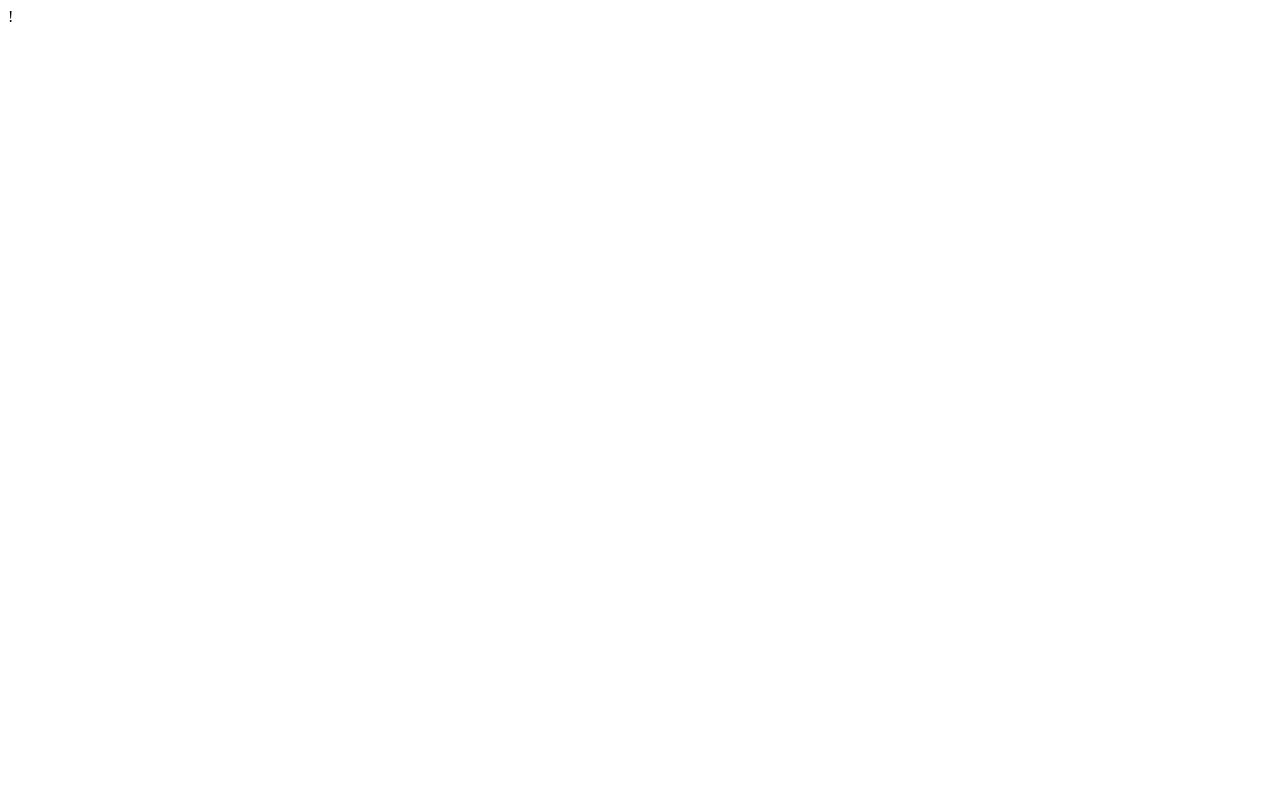
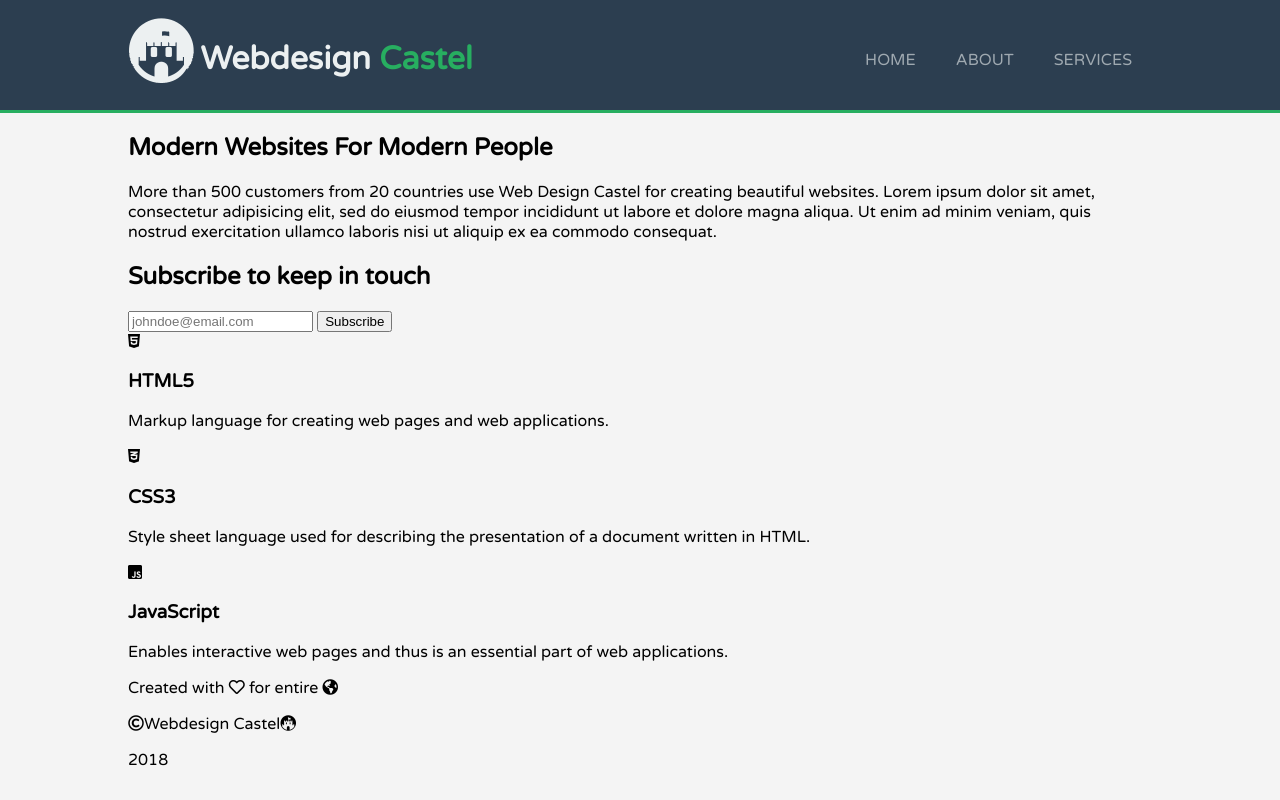
Before and after one commit to maslankam92/Webdesign-Castel, a plain HTML site: page index.html in a window 1280 px wide. Drawn offline with Linux system fonts and the light colour scheme.

Commit message:
Setup files and finish header

```diff
--- /dev/null
+++ b/css/styles.css
@@ -0,0 +1,74 @@
+* {
+  box-sizing: content-box-box;
+}
+
+:root {
+    --primary-color: #27ae60;
+    --lightgray-color: #ecf0f1;
+}
+
+body {
+  background-color: #f4f4f4;
+  font-family: 'Varela Round', sans-serif;
+  margin: 0;
+  padding: 0;
+}
+
+.container {
+  margin: 0 auto;
+  width: 80%;
+}
+
+.highlight {
+  color: var(--primary-color);
+}
+
+/* Header */
+.header {
+  background-color: #2c3e50;
+  border-bottom: 3px solid var(--primary-color);
+  color: var(--lightgray-color);
+  min-height: 70px;
+  padding: 20px 0;
+}
+
+.header__brand {
+  float: left;
+}
+
+.header__brand h1 {
+  margin: 0;
+}
+
+.header__brand i {
+  vertical-align: sub;
+}
+
+.header__nav {
+  float: right;
+  margin-top: 30px;
+}
+
+.header__nav ul {
+  list-style: none;
+  padding: 0;
+  margin: 0;
+}
+
+.header__nav li {
+  display: inline-block;
+  float: left;
+}
+
+.header__nav li a {
+  color: var(--lightgray-color);
+  opacity: .6;
+  padding: 10px 20px;
+  text-decoration: none;
+  text-transform: uppercase;
+  transition: .2s;
+}
+
+.header__nav li a:hover {
+  opacity: 1;
+}
--- a/index.html
+++ b/index.html
@@ -1,11 +1,83 @@
-!<!DOCTYPE html>
+<!DOCTYPE html>
 <html lang="en" dir="ltr">
   <head>
     <meta charset="utf-8">
-    <meta name="viewport" content="">
-    <title></title>
+    <meta name="viewport" content="width=device-width">
+    <link rel="stylesheet" href="./css/styles.css">
+    <link href="https://fonts.googleapis.com/css?family=Varela+Round" rel="stylesheet">
+    <link rel="stylesheet" href="https://use.fontawesome.com/releases/v5.3.1/css/all.css" integrity="sha384-mzrmE5qonljUremFsqc01SB46JvROS7bZs3IO2EmfFsd15uHvIt+Y8vEf7N7fWAU" crossorigin="anonymous">
+    <title>Web Design Castel</title>
   </head>
   <body>
 
+    <header class="header">
+      <div class="container">
+        <div class="header__brand">
+          <h1>
+            <i class="fab fa-fort-awesome-alt fa-2x"></i>
+            Webdesign <span class="highlight">Castel</span>
+          </h1>
+        </div>
+        <nav class="header__nav">
+          <ul>
+            <li><a href="index.html">Home</a></li>
+            <li><a href="about.html">About</a></li>
+            <li><a href="services.html">Services</a></li>
+          </ul>
+        </nav>
+      </div>
+    </header>
+
+    <section class="hero">
+      <div class="container">
+        <h1 class="hero__title">Modern Websites For Modern People</h1>
+        <p class="hero__para">More than 500 customers from 20 countries use Web Design Castel for creating beautiful websites. Lorem ipsum dolor sit amet, consectetur adipisicing elit, sed do eiusmod tempor incididunt ut labore et dolore magna aliqua. Ut enim ad minim veniam, quis nostrud exercitation ullamco laboris nisi ut aliquip ex ea commodo consequat.</p>
+      </div>
+    </section>
+
+    <section class="subscribtion">
+      <div class="container">
+        <h1>Subscribe to keep in touch</h1>
+        <form class="subscribtion__form">
+          <input type="email" placeholder="johndoe@email.com">
+          <button type="submit" class="subscribtion__btn">Subscribe</button>
+        </form>
+      </div>
+    </section>
+
+    <section class="technologies">
+      <div class="container">
+        <div class="technologies__card">
+          <div class="card__icon">
+            <i class="fab fa-html5"></i>
+          </div>
+          <h3>HTML5</h3>
+          <p>Markup language for creating web pages and web applications.</p>
+        </div>
+        <div class="technologies__card">
+          <div class="card__icon">
+            <i class="fab fa-css3-alt"></i>
+          </div>
+          <h3>CSS3</h3>
+          <p>Style sheet language used for describing the presentation of a document written in HTML.</p>
+        </div>
+        <div class="technologies__card">
+          <div class="card__icon">
+            <i class="fab fa-js-square"></i>
+          </div>
+          <h3>JavaScript</h3>
+          <p>Enables interactive web pages and thus is an essential part of web applications.</p>
+        </div>
+      </div>
+    </section>
+
+    <footer class="footer">
+      <div class="container">
+        <p>Created with <span><i class="far fa-heart"></i></span> for entire <i class="fas fa-globe-americas"></i></p>
+        <p><i class="far fa-copyright"></i>Webdesign Castel<i class="fab fa-fort-awesome-alt"></i></p>
+        <p>2018</p>
+      </div>
+    </footer>
+
   </body>
 </html>
```
Also changed, not shown: styles.css (deleted).
